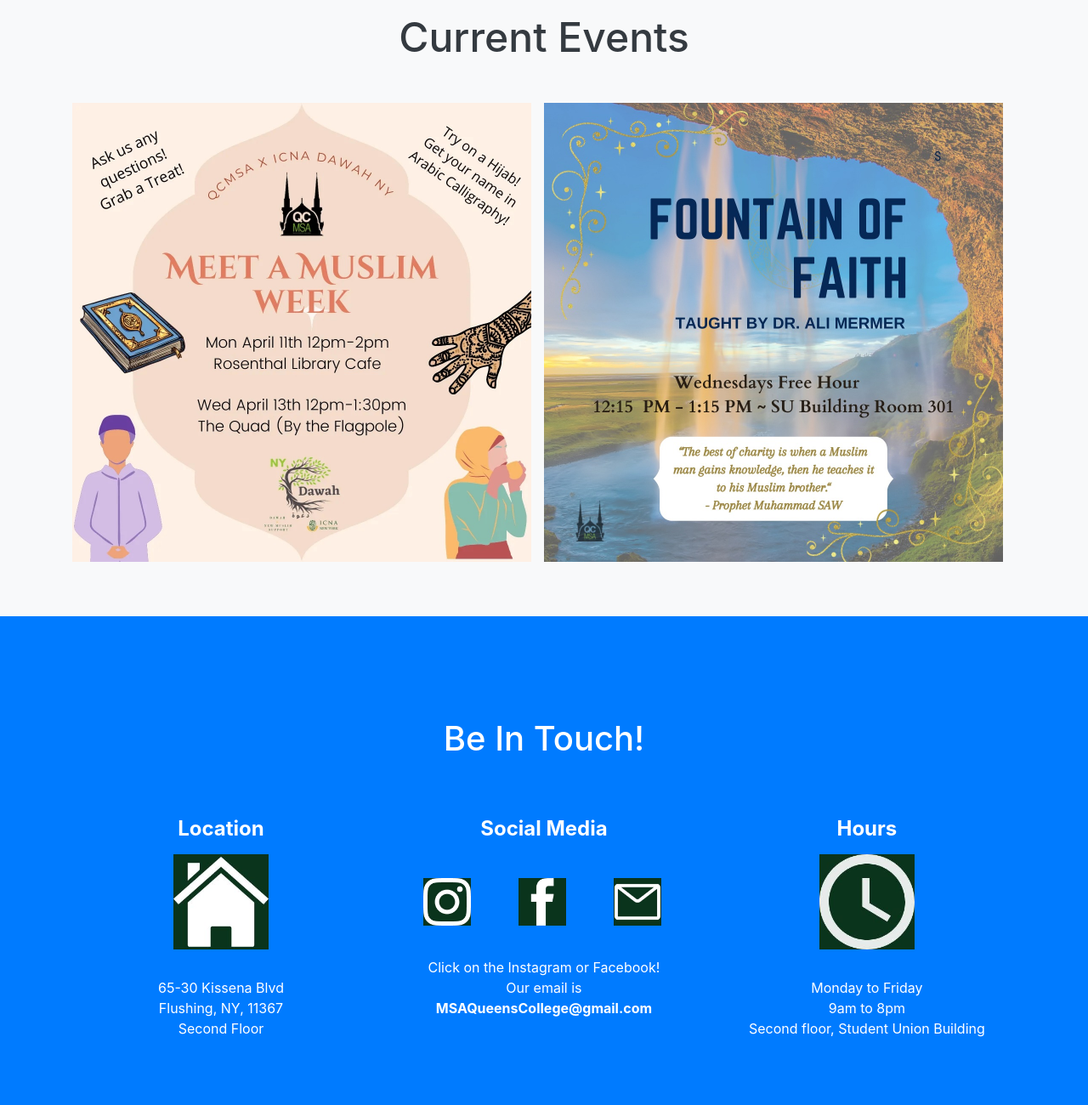
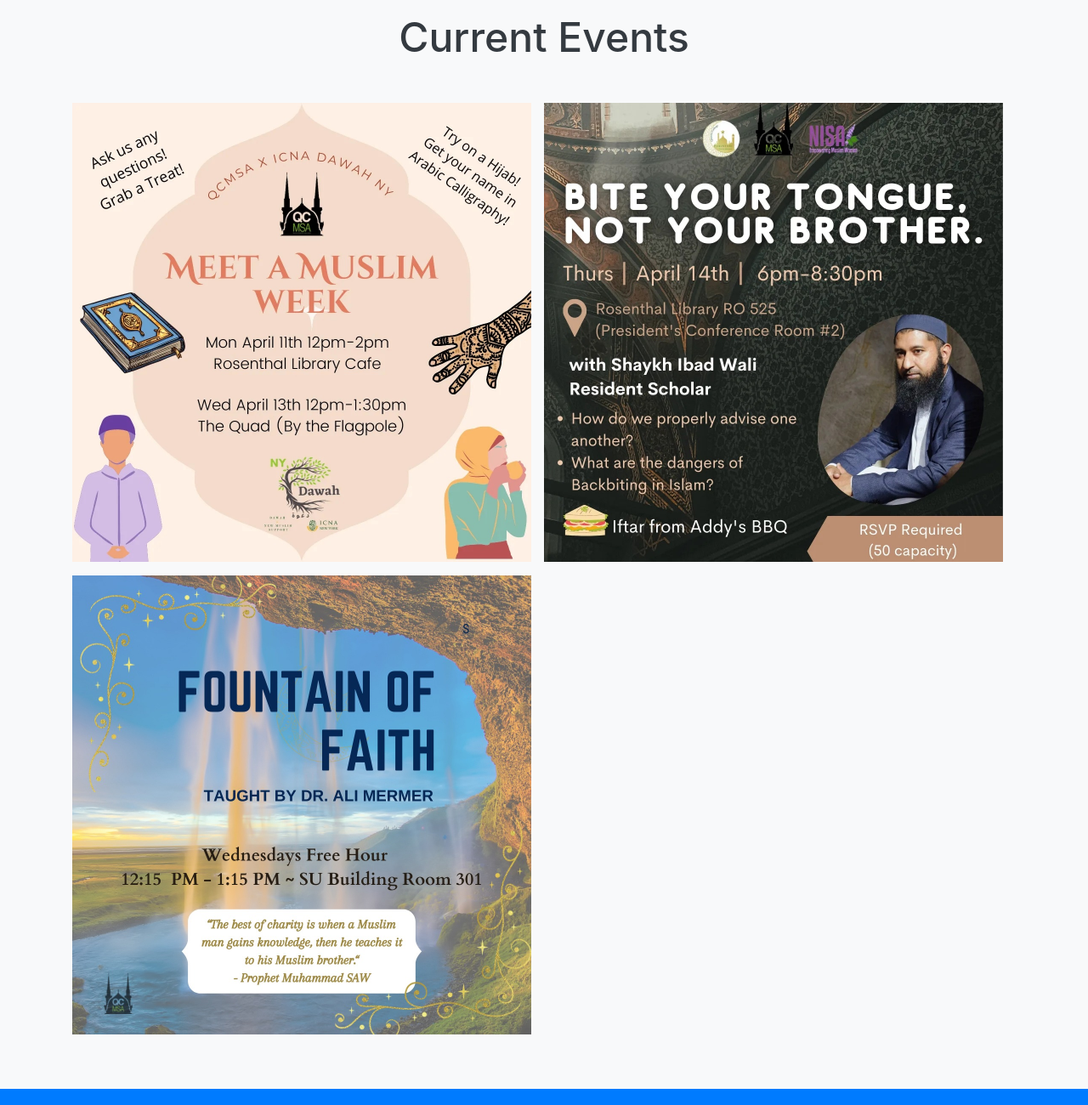
Before and after one commit to hchaudhry98/MSAwebsite, a website with bundled scripts: page index.html in a window 1280 px wide. Shown: the part 2080-3380 px from the top of the page at 85% size. Built offline with nearby package versions, Linux system fonts and the light colour scheme.

Commit message:
Added Backbiting flyer to CUrrent Events. Did not link to any RSVP as requested.

```diff
--- a/index.html
+++ b/index.html
@@ -137,6 +137,10 @@
             </a>
           </div>
           <div class="col-lg-6">
+            <img class="img-fluid" src="img/Flyers2022/Backbiting.jpeg" alt=""id="Upcoming">
+            </a>
+          </div>
+          <div class="col-lg-6">
             <a href="https://www.youtube.com/channel/UC80K_QeQAJKlnqBD4EDPdqQ/featured" target="_blank">
               <img class="img-fluid" src="img/Flyers2022/FOF.jpeg" alt="" id="Upcoming">
             </a>
```
Also changed, not shown: img/Flyers2022/Backbiting.jpeg (added).
